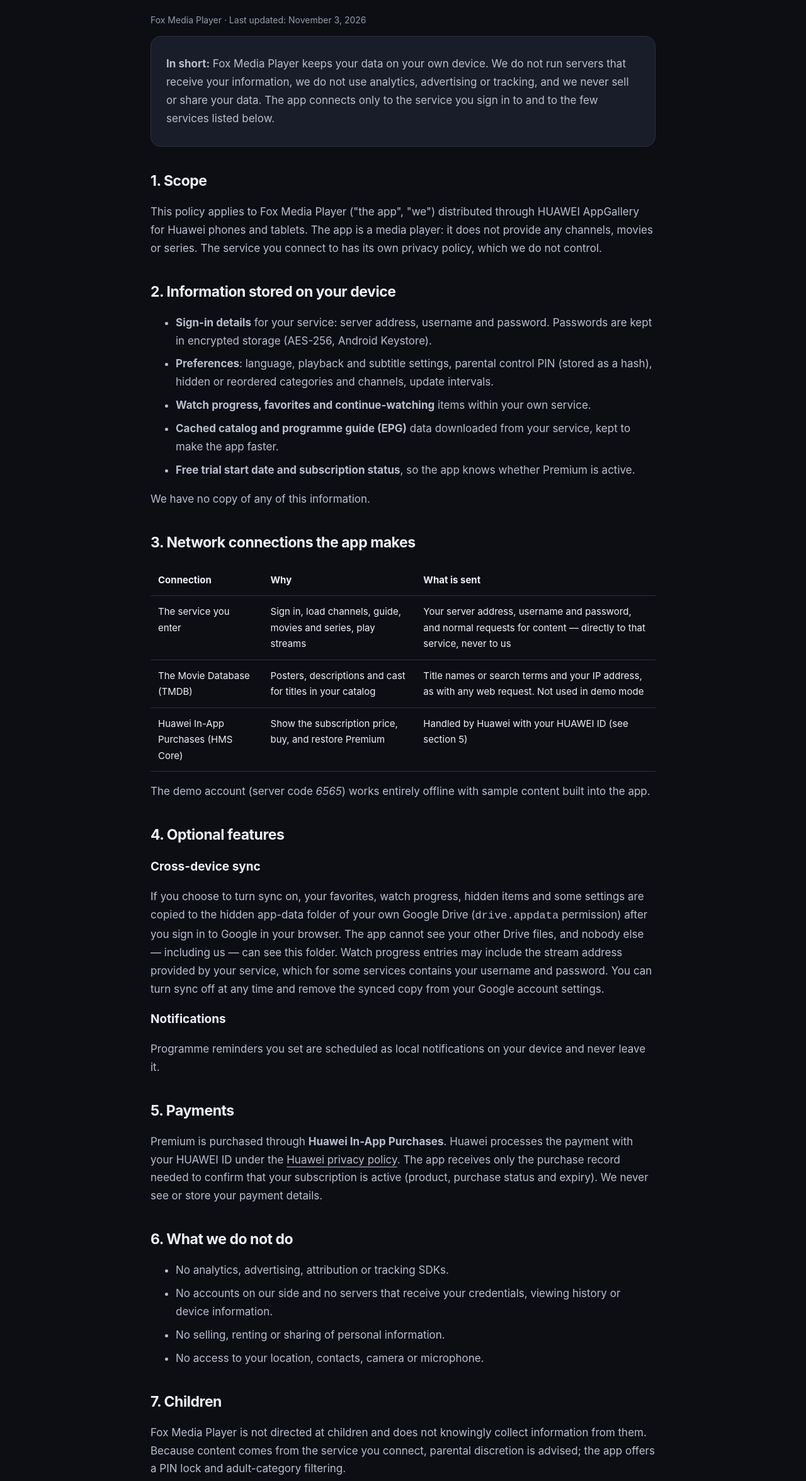
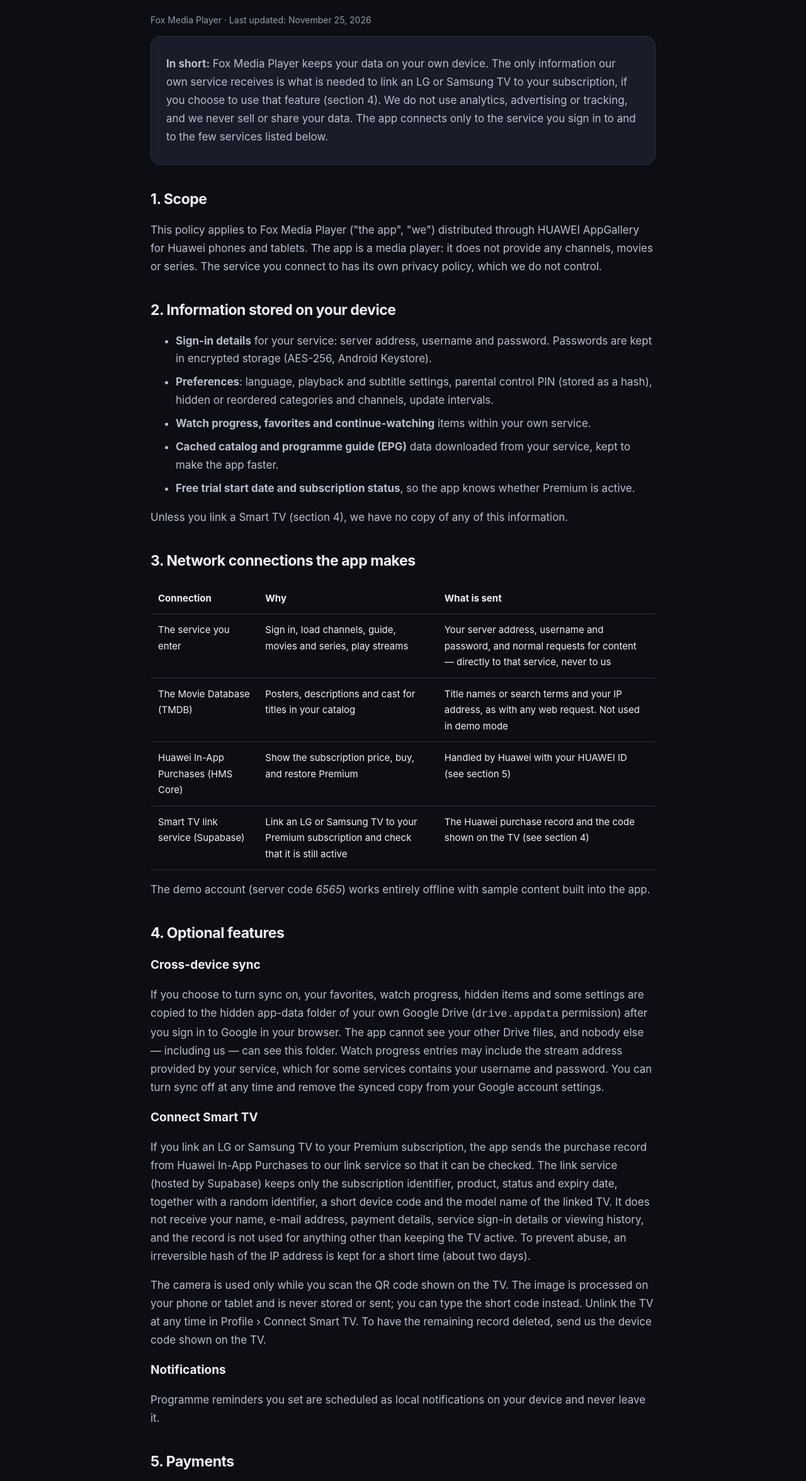
Before and after one commit to hamzaalmali/hamzaalmali.github.io, a plain HTML site: page foxmediaplayer/privacy.html in a window 1280 px wide. Shown: the part 209-2560 px from the top of the page at 63% size. Drawn offline with Linux system fonts and the light colour scheme.

Commit message:
Fox Player + Fox Media Player gizlilik: Connect Smart TV bağlantı hizmeti ve QR kamera açıklaması

```diff
--- a/foxmediaplayer/privacy.html
+++ b/foxmediaplayer/privacy.html
@@ -11,10 +11,10 @@
 <header><a href="./">Fox Media Player</a><nav><a href="support.html">Support</a><a href="privacy.html">Privacy</a><a href="../">All apps</a></nav></header>
 <main class="legal">
 <h1>Privacy Policy</h1>
-<p class="date">Fox Media Player · Last updated: November 3, 2026</p>
+<p class="date">Fox Media Player · Last updated: November 25, 2026</p>
 
 <div class="summary">
-<p><strong>In short:</strong> Fox Media Player keeps your data on your own device. We do not run servers that receive your information, we do not use analytics, advertising or tracking, and we never sell or share your data. The app connects only to the service you sign in to and to the few services listed below.</p>
+<p><strong>In short:</strong> Fox Media Player keeps your data on your own device. The only information our own service receives is what is needed to link an LG or Samsung TV to your subscription, if you choose to use that feature (section 4). We do not use analytics, advertising or tracking, and we never sell or share your data. The app connects only to the service you sign in to and to the few services listed below.</p>
 </div>
 
 <h2>1. Scope</h2>
@@ -28,7 +28,7 @@
 <li><strong>Cached catalog and programme guide (EPG)</strong> data downloaded from your service, kept to make the app faster.</li>
 <li><strong>Free trial start date and subscription status</strong>, so the app knows whether Premium is active.</li>
 </ul>
-<p>We have no copy of any of this information.</p>
+<p>Unless you link a Smart TV (section 4), we have no copy of any of this information.</p>
 
 <h2>3. Network connections the app makes</h2>
 <div class="table">
@@ -37,6 +37,7 @@
 <tr><td>The service you enter</td><td>Sign in, load channels, guide, movies and series, play streams</td><td>Your server address, username and password, and normal requests for content — directly to that service, never to us</td></tr>
 <tr><td>The Movie Database (TMDB)</td><td>Posters, descriptions and cast for titles in your catalog</td><td>Title names or search terms and your IP address, as with any web request. Not used in demo mode</td></tr>
 <tr><td>Huawei In-App Purchases (HMS Core)</td><td>Show the subscription price, buy, and restore Premium</td><td>Handled by Huawei with your HUAWEI ID (see section 5)</td></tr>
+<tr><td>Smart TV link service (Supabase)</td><td>Link an LG or Samsung TV to your Premium subscription and check that it is still active</td><td>The Huawei purchase record and the code shown on the TV (see section 4)</td></tr>
 </table>
 </div>
 <p>The demo account (server code <em>6565</em>) works entirely offline with sample content built into the app.</p>
@@ -44,6 +45,9 @@
 <h2>4. Optional features</h2>
 <h3>Cross-device sync</h3>
 <p>If you choose to turn sync on, your favorites, watch progress, hidden items and some settings are copied to the hidden app-data folder of your own Google Drive (<code>drive.appdata</code> permission) after you sign in to Google in your browser. The app cannot see your other Drive files, and nobody else — including us — can see this folder. Watch progress entries may include the stream address provided by your service, which for some services contains your username and password. You can turn sync off at any time and remove the synced copy from your Google account settings.</p>
+<h3>Connect Smart TV</h3>
+<p>If you link an LG or Samsung TV to your Premium subscription, the app sends the purchase record from Huawei In-App Purchases to our link service so that it can be checked. The link service (hosted by Supabase) keeps only the subscription identifier, product, status and expiry date, together with a random identifier, a short device code and the model name of the linked TV. It does not receive your name, e-mail address, payment details, service sign-in details or viewing history, and the record is not used for anything other than keeping the TV active. To prevent abuse, an irreversible hash of the IP address is kept for a short time (about two days).</p>
+<p>The camera is used only while you scan the QR code shown on the TV. The image is processed on your phone or tablet and is never stored or sent; you can type the short code instead. Unlink the TV at any time in Profile › Connect Smart TV. To have the remaining record deleted, send us the device code shown on the TV.</p>
 <h3>Notifications</h3>
 <p>Programme reminders you set are scheduled as local notifications on your device and never leave it.</p>
 
@@ -53,16 +57,16 @@
 <h2>6. What we do not do</h2>
 <ul>
 <li>No analytics, advertising, attribution or tracking SDKs.</li>
-<li>No accounts on our side and no servers that receive your credentials, viewing history or device information.</li>
+<li>No accounts on our side and no servers that receive your credentials or viewing history.</li>
 <li>No selling, renting or sharing of personal information.</li>
-<li>No access to your location, contacts, camera or microphone.</li>
+<li>No access to your location, contacts or microphone. The camera is used only to scan the QR code of a Smart TV, after you allow it.</li>
 </ul>
 
 <h2>7. Children</h2>
 <p>Fox Media Player is not directed at children and does not knowingly collect information from them. Because content comes from the service you connect, parental discretion is advised; the app offers a PIN lock and adult-category filtering.</p>
 
 <h2>8. Keeping and deleting your data</h2>
-<p>Your data stays on your device until you remove it. Signing out of an account or deleting a saved account clears its cached content; deleting the app removes everything it stored. Synced copies are removed as described in section 4. Because we do not hold your data, requests to access or erase it under laws such as the GDPR or KVKK are fulfilled by these steps; we are happy to help by email.</p>
+<p>Your data stays on your device until you remove it. Signing out of an account or deleting a saved account clears its cached content; deleting the app removes everything it stored. Synced copies are removed as described in section 4. You can unlink a Smart TV at any time, which ends the link immediately, and ask us to delete its record; TVs that were never linked are deleted after about 60 days without use. Because we hold no other data, requests to access or erase it under laws such as the GDPR or KVKK are fulfilled by these steps; we are happy to help by email.</p>
 
 <h2>9. Changes</h2>
 <p>We may update this policy. The "Last updated" date will change when we do, and important changes will be reflected here before they take effect in the app.</p>
```
Also changed, not shown: foxplayer/privacy.html (+11 -8 lines).
